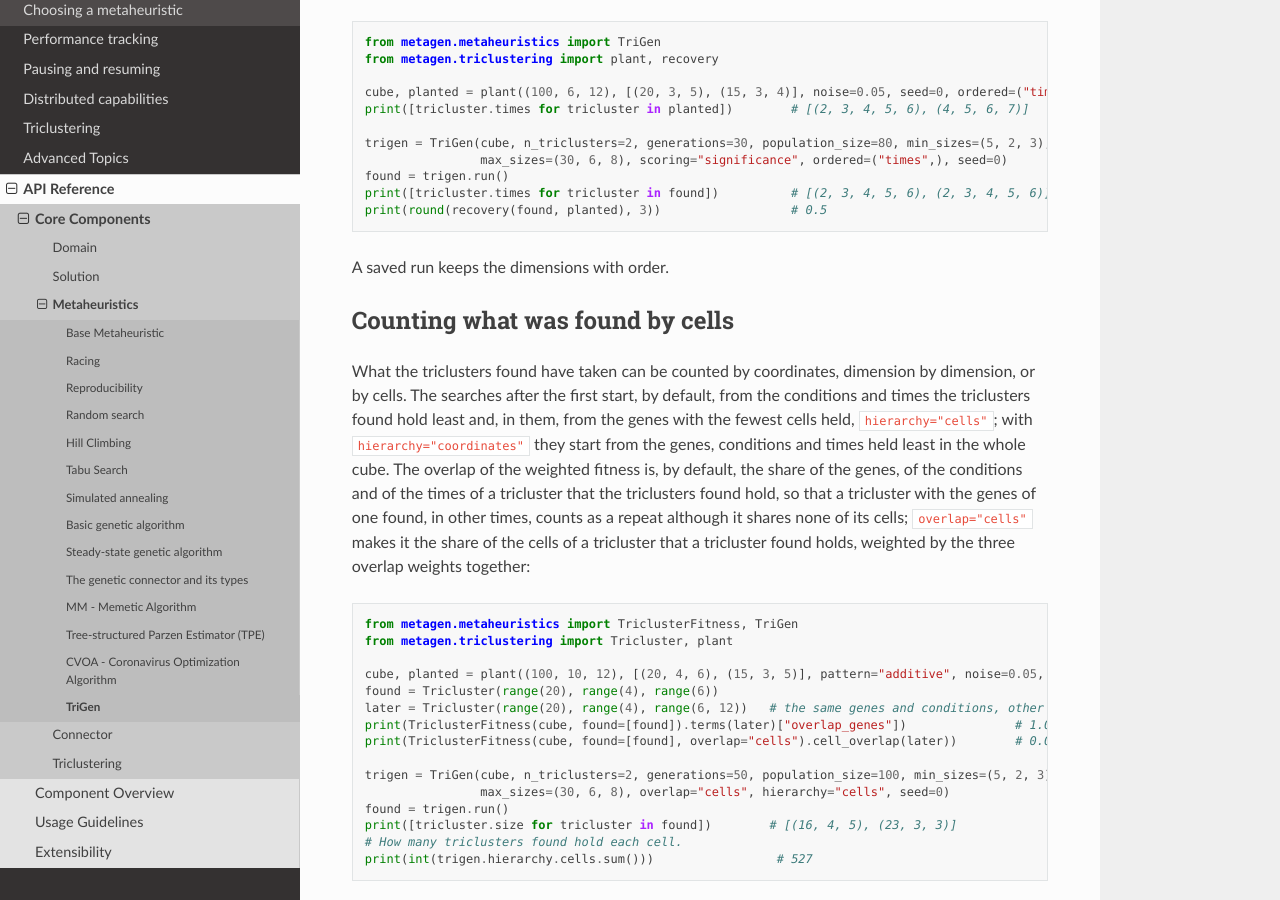
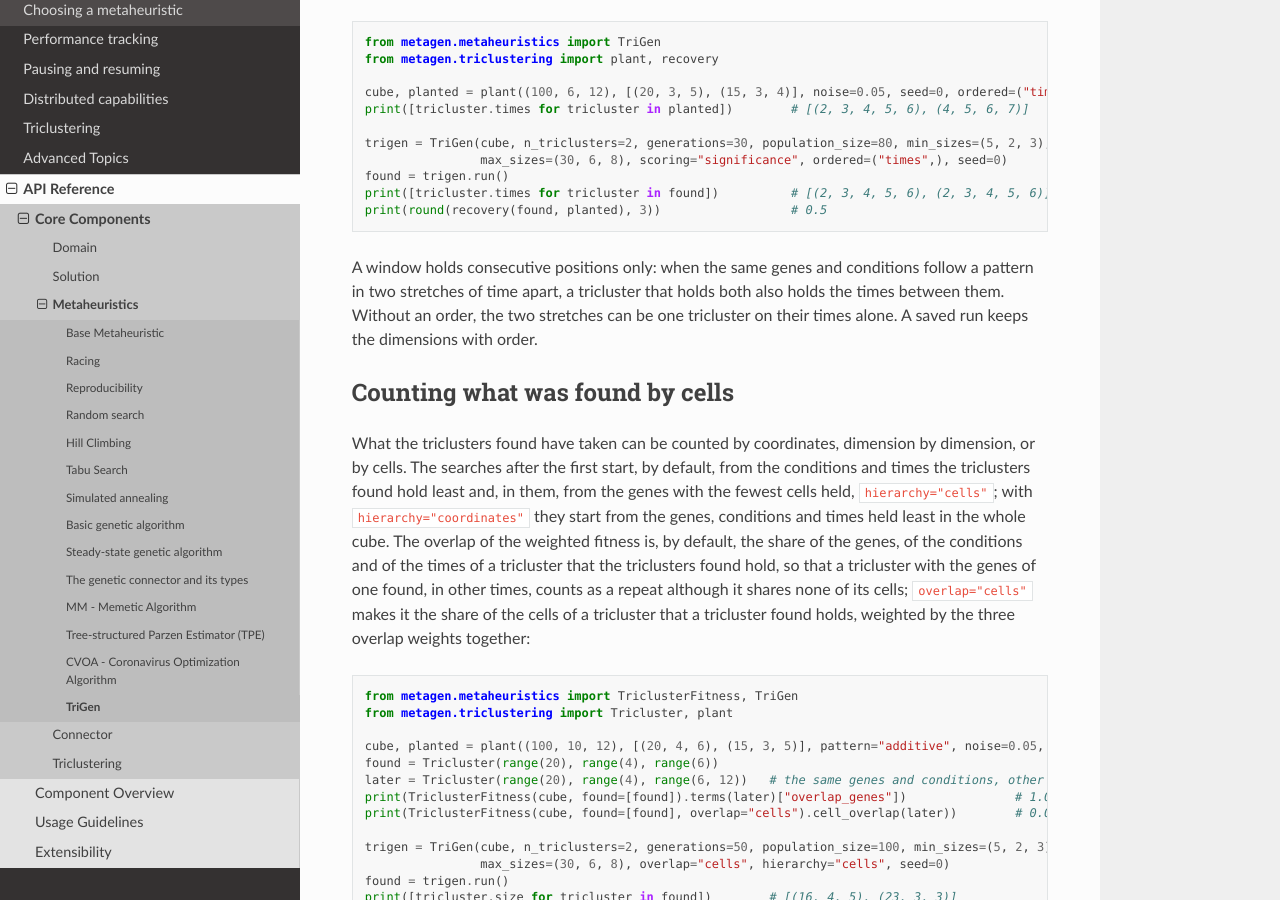
Before and after one commit to Data-Science-Big-Data-Research-Lab/MetaGen, a Sphinx documentation site: the page built from docs/source/metaheuristics/trigen.rst, in a window 1280 px wide and 900 px high, scrolled down 2635 px. Built offline with Sphinx 7.4.7 and the Read the Docs theme 3.1.0, drawn with Linux system fonts in a browser that asks for light colours.

Commit message:
docs(trigen): what a window holds when a pattern returns after a gap

```diff
--- a/docs/source/metaheuristics/trigen.rst
+++ b/docs/source/metaheuristics/trigen.rst
@@ -85,7 +85,7 @@ For TriGen, by default, no dimension has an order: a tricluster holds any genes,
     print([tricluster.times for tricluster in found])          # [(2, 3, 4, 5, 6), (2, 3, 4, 5, 6)]
     print(round(recovery(found, planted), 3))                  # 0.5
 
-A saved run keeps the dimensions with order.
+A window holds consecutive positions only: when the same genes and conditions follow a pattern in two stretches of time apart, a tricluster that holds both also holds the times between them. Without an order, the two stretches can be one tricluster on their times alone. A saved run keeps the dimensions with order.
 
 Counting what was found by cells
 --------------------------------
```
